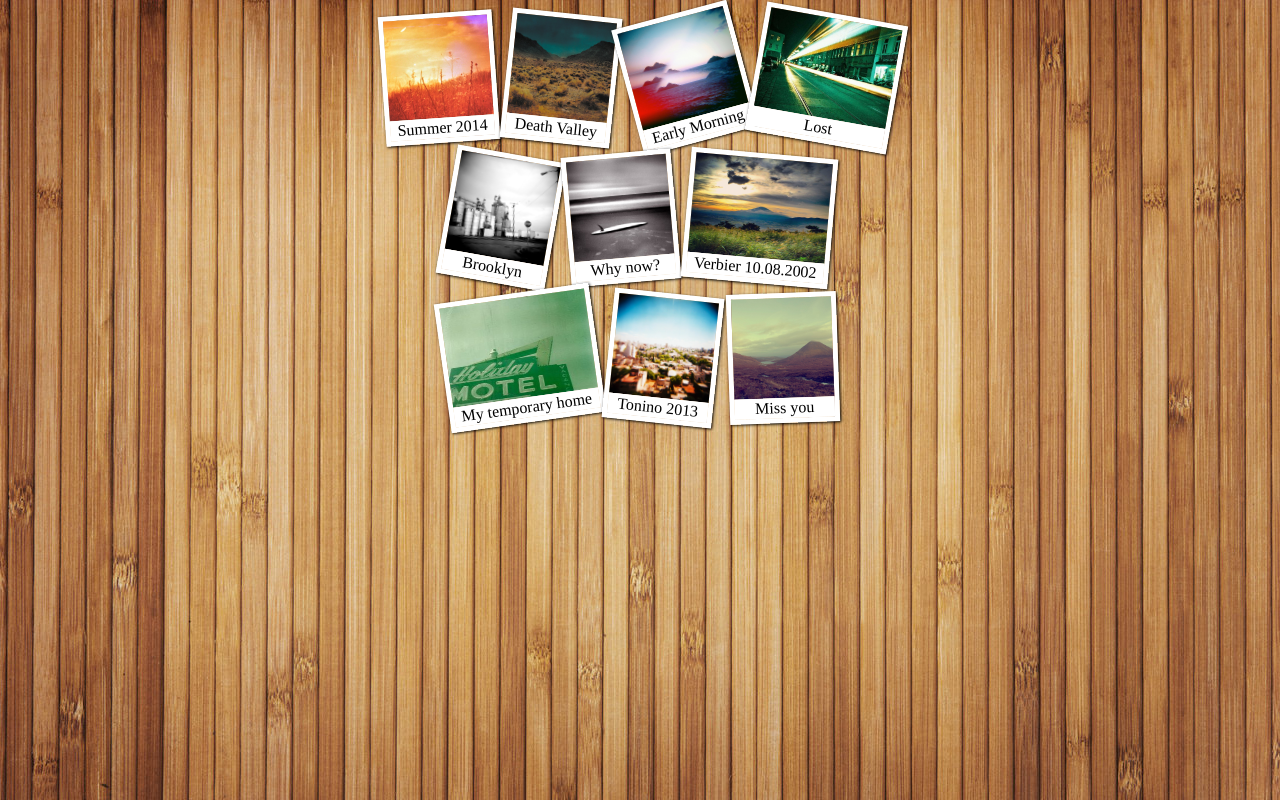
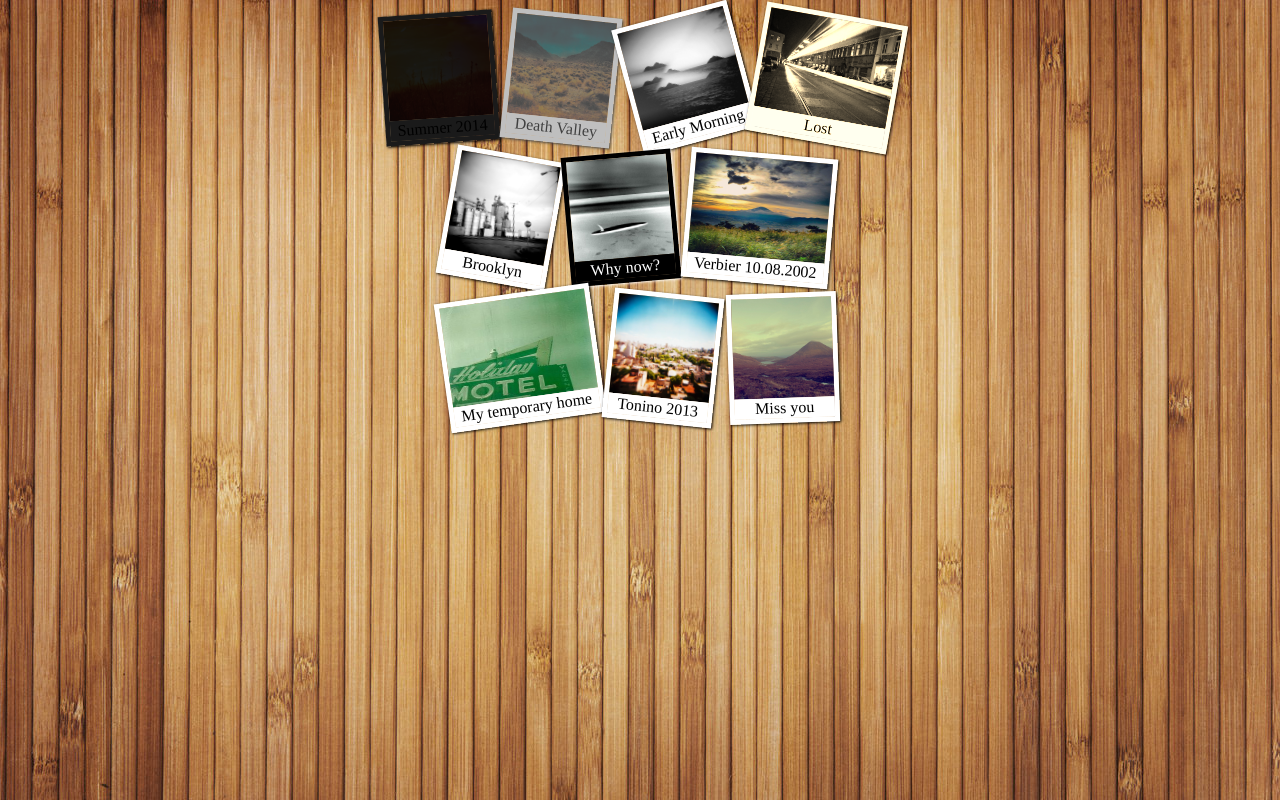
Before and after one commit to skailish/clase_18_transition_transform, a plain HTML site: page consigna1_polaroid/index.html in a window 1280 px wide. Drawn offline with Linux system fonts and the light colour scheme; a web font is replaced by a local one.

Commit message:
tarea clase 25 uso de propiedad filter

```diff
--- a/consigna1_polaroid/styles.css
+++ b/consigna1_polaroid/styles.css
@@ -41,46 +41,55 @@ figcaption {
 
 .img1 {
     transform: rotate(-4deg);
+    filter: brightness(10%);
 
 }
 
 .img2 {
     transform: rotate(6deg);
+    filter: contrast(50%);
 
 }
 
 .img3 {
     transform: rotate(-15deg);
+    filter: grayscale(100%);
 
 }
 
 .img4 {
     transform: rotate(10deg);
+    filter: sepia(100%);
 
 }
 
 .img5 {
     transform: rotate(10deg);
+    filter: saturate(100%);
 
 }
 
 .img6 {
     transform: rotate(-5deg);
+    filter: invert(100%);
 
 }
 
 .img7 {
     transform: rotate(5deg);
+    filter: drop-shadow(100%);
 
 }
 
 .img8 {
     transform: rotate(-8deg);
+    filter: hue-rotate(100%);
 
 }
 
 .img9 {
     transform: rotate(6deg);
+    filter: blur(100%);
 
 }
 
```
